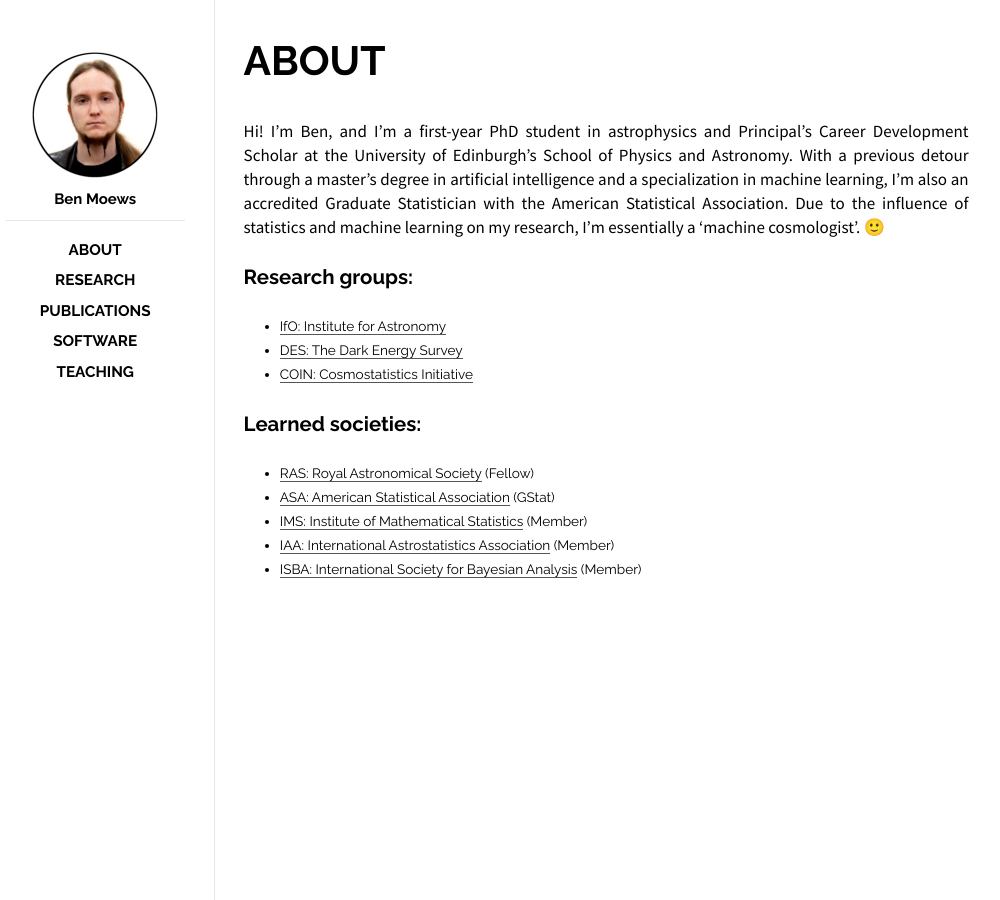
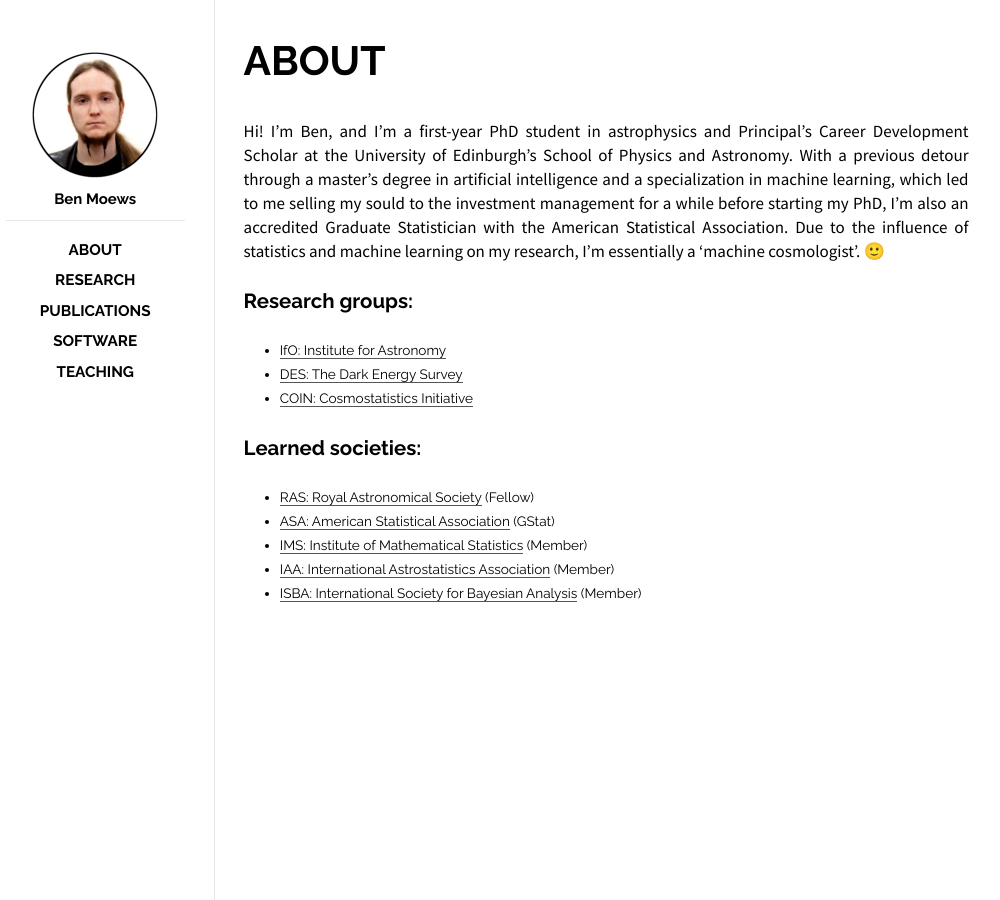
Before and after one commit to moews/moews.github.io, a Jekyll site: the page built from _posts/2017-03-27-about.md, in a window 1280 px wide. Shown: the whole page, without its empty margins (144-1144 px from the left). Built offline with Jekyll 4.4.1, drawn with Linux system fonts in a browser that asks for light colours.

Commit message:
Update 2017-03-27-about.md

```diff
--- a/_posts/2017-03-27-about.md
+++ b/_posts/2017-03-27-about.md
@@ -7,7 +7,7 @@
 ---
 
 <br>
-Hi! I'm Ben, and I'm a first-year PhD student in astrophysics and Principal's Career Development Scholar at the University of Edinburgh's School of Physics and Astronomy. With a previous detour through a master's degree in artificial intelligence and a specialization in machine learning, I'm also an accredited Graduate Statistician with the American Statistical Association. Due to the influence of statistics and machine learning on my research, I'm essentially a 'machine cosmologist'. 🙂
+Hi! I'm Ben, and I'm a first-year PhD student in astrophysics and Principal's Career Development Scholar at the University of Edinburgh's School of Physics and Astronomy. With a previous detour through a master's degree in artificial intelligence and a specialization in machine learning, which led to me selling my sould to the investment management for a while before starting my PhD, I'm also an accredited Graduate Statistician with the American Statistical Association. Due to the influence of statistics and machine learning on my research, I'm essentially a 'machine cosmologist'. 🙂
 
 ## Research groups:
 
```
